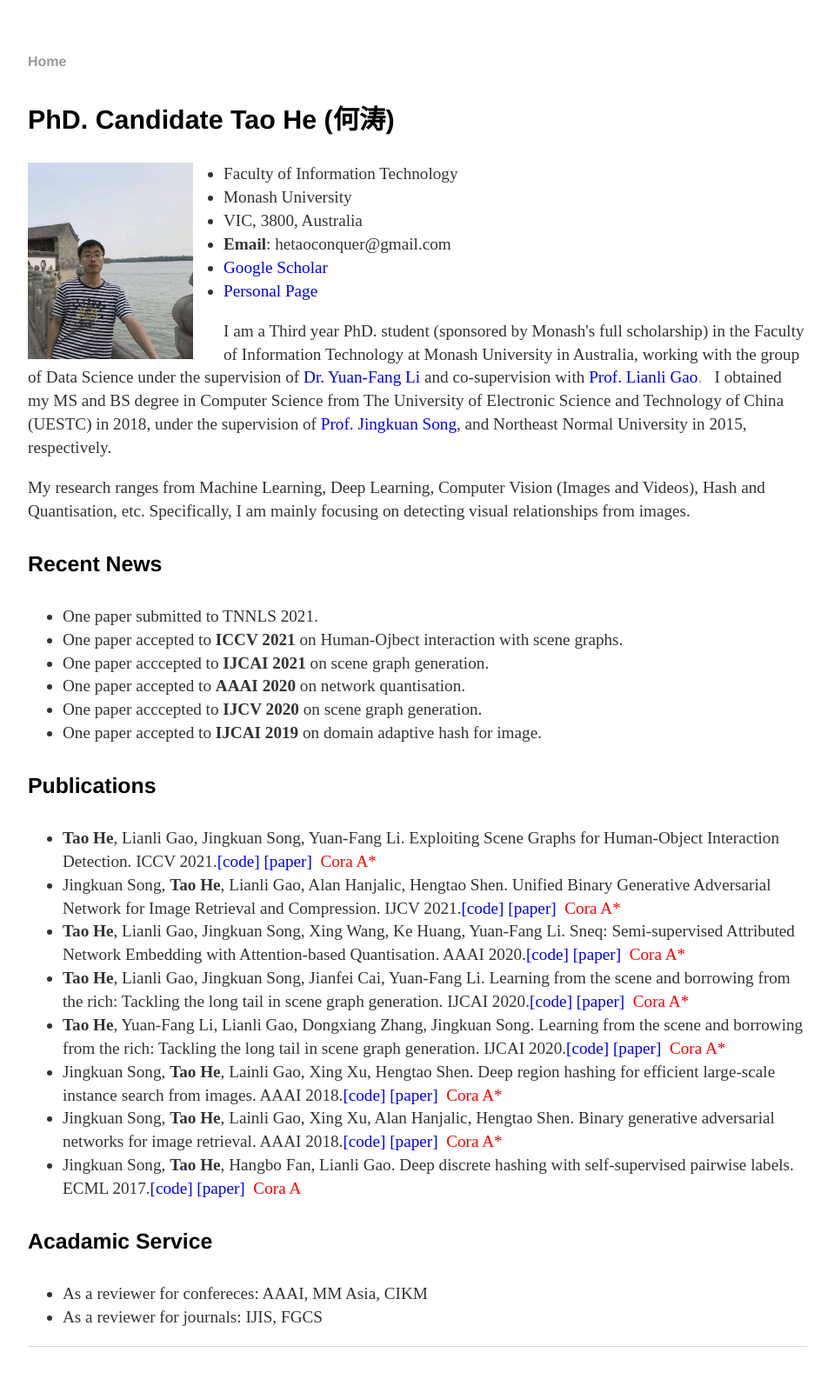
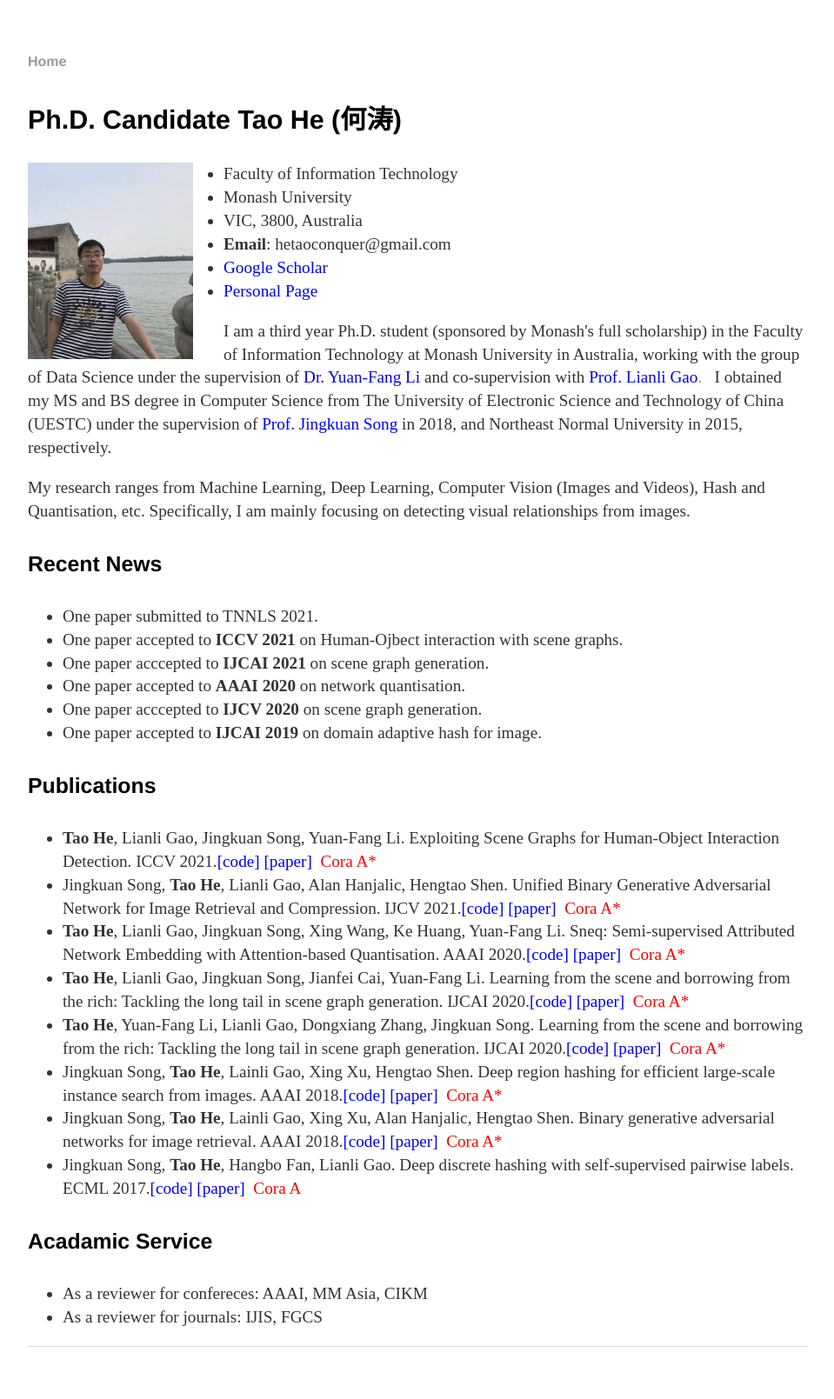
Before and after one commit to ht014/ht014.github.io, a Jekyll site: the page built from index.html, in a window 1280 px wide. Shown: the whole page at 87% size, without its empty margins (160-1119 px from the left). Built offline with Jekyll 4.4.1, drawn with Linux system fonts in a browser that asks for light colours.

Commit message:
Update index.html

```diff
--- a/index.html
+++ b/index.html
@@ -1,10 +1,10 @@
 ---
 layout: default
-title: Tao He's Person Page
+title: Tao He's Homepage
 ---
 
 		<div class="blurb">
-			<h3>PhD. Candidate Tao He (何涛)</h3>
+			<h3>Ph.D. Candidate Tao He (何涛)</h3>
 			<p><img src="1.jpg" alt="photo" style="width:190px;height:226px;float:left;margin-right:35px;">
 				<ul class="contacts">
 					<li>Faculty of Information Technology</li>
@@ -19,10 +19,10 @@
 
 <div class="about">
 
-	<p>I am a Third year PhD. student (sponsored by Monash's full scholarship) in the Faculty of Information Technology at Monash University in Australia,
+	<p>I am a third year Ph.D. student (sponsored by Monash's full scholarship) in the Faculty of Information Technology at Monash University in Australia,
 		working with the group of Data Science  under the supervision of <a = href="https://users.monash.edu.au/~yli/"><font color="#0000ff">Dr. Yuan-Fang Li</font></a>  and co-supervision with <a href="https://lianligao.github.io/"><font color="#0000ff">Prof. Lianli Gao</font>.</a>
 	 &nbsp;
-	I obtained my MS and BS degree in Computer Science from The University of Electronic Science and Technology of China (UESTC) in 2018, under the supervision of <a href="https://scholar.google.com.au/citations?user=F5Zy9V4AAAAJ&hl=en"><font color="#0000ff">Prof. Jingkuan Song</font></a>,  and Northeast Normal University in 2015, respectively.  </p>
+	I obtained my MS and BS degree in Computer Science from The University of Electronic Science and Technology of China (UESTC)  under the supervision of <a href="https://scholar.google.com.au/citations?user=F5Zy9V4AAAAJ&hl=en"><font color="#0000ff">Prof. Jingkuan Song</font></a> in 2018,  and Northeast Normal University in 2015, respectively.  </p>
 	<p> My research ranges from  Machine Learning, Deep Learning, Computer Vision (Images and Videos), Hash and Quantisation, etc.  Specifically, I am mainly focusing on detecting  visual relationships from images.
 
 <h4> Recent News</h4>
```
